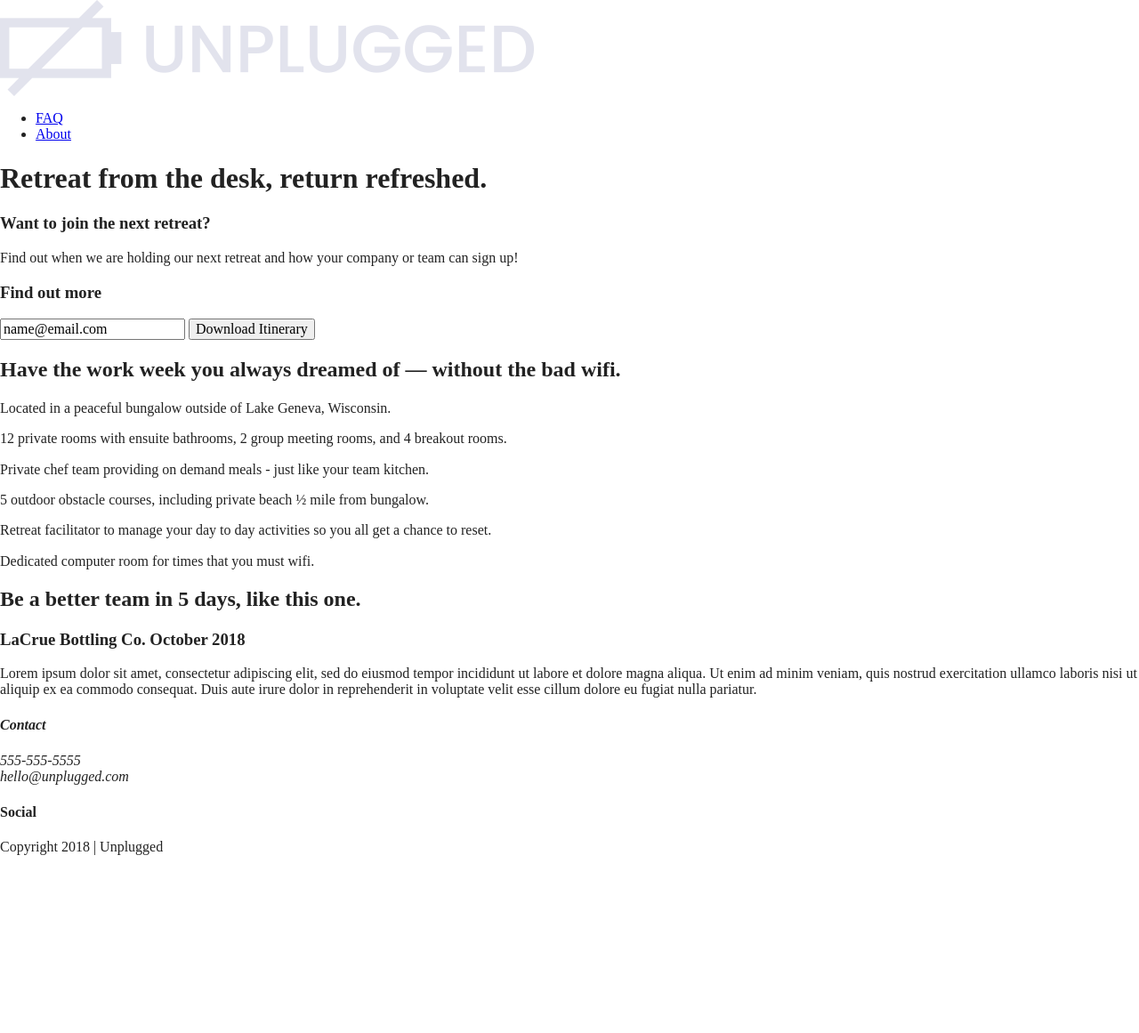
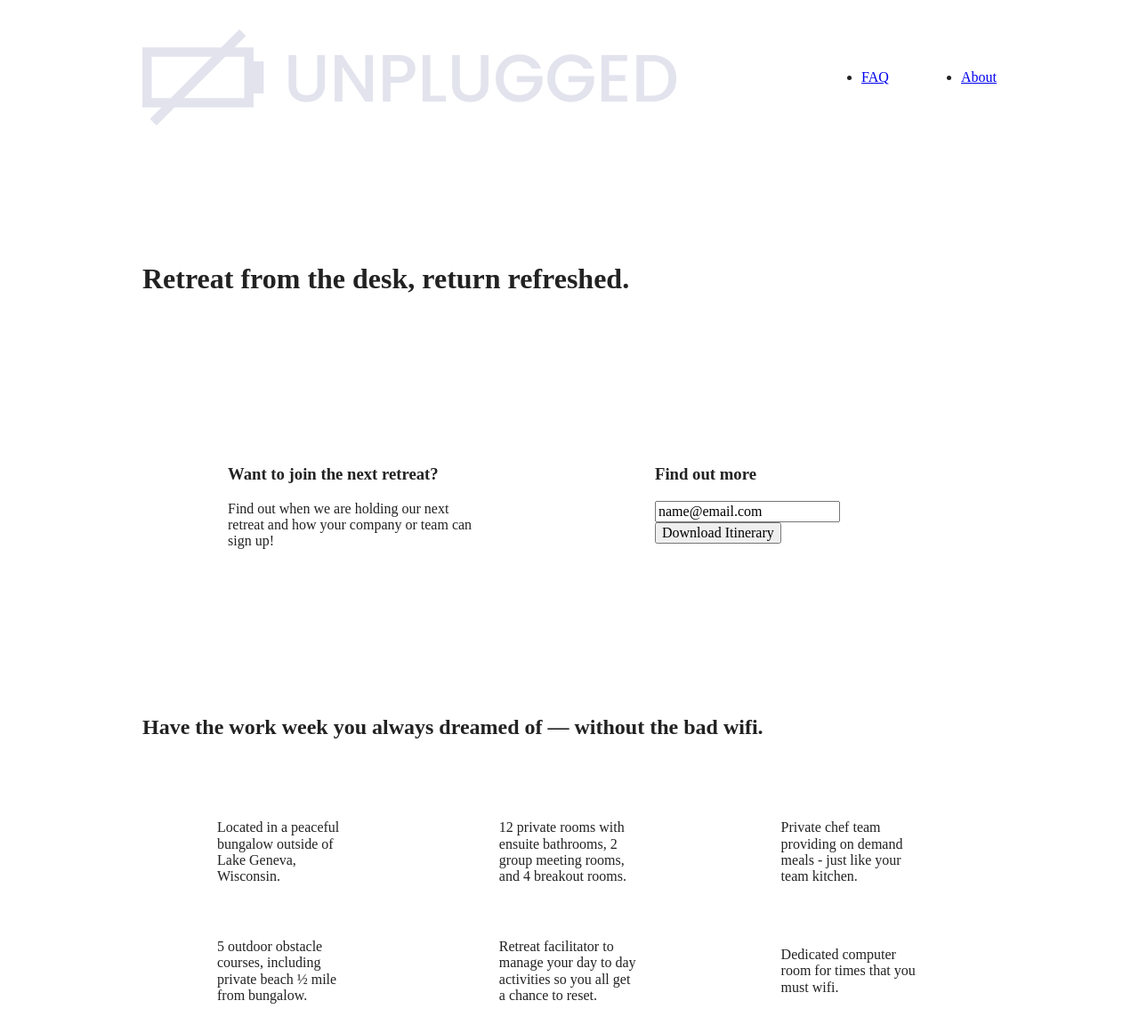
Before and after one commit to sraskin/responsive-website-from-psd-using-html5-boilerplate, a website built with Parcel: page index.html in a window 1280 px wide. Shown: the top 1161 px of the page at 89% size. Before the commit the page ends 978 px from the top, so only its background shows below. Built offline with nearby package versions, Linux system fonts and the light colour scheme.

Commit message:
basic styles for home, about and faq page. and media query added for tablet and desktop

```diff
--- a/css/main.css
+++ b/css/main.css
@@ -86,6 +86,198 @@ textarea {
 /* ==========================================================================
    Author's custom styles
    ========================================================================== */
+.content-wrapper {
+  width: 90%;
+  margin: 50px 0;
+}
+
+/* -------------------- Base Header - Footer Styles -------------------- */
+
+header,
+footer {
+  display: flex;
+  justify-content: center;
+  align-items: center;
+  flex-flow: row wrap;
+}
+
+header {
+  padding: 15px 0;
+}
+
+header .content-wrapper {
+  display: flex;
+  justify-content: center;
+  align-items: center;
+  flex-flow: row wrap;
+  margin: 0;
+}
+
+.header-divider {
+  width: 100%;
+  height: 1px;
+  margin: 10px 0 20px 0;
+}
+
+header nav {
+  display: flex;
+  justify-content: space-around;
+  align-items: center;
+  flex-flow: row wrap;
+  width: 60%;
+}
+
+header nav ul {
+  display: flex;
+  justify-content: space-around;
+  width: 100%;
+}
+
+footer {
+  flex-direction: column;
+}
+
+footer p {
+  margin: 0;
+}
+
+footer .content-wrapper {
+  width: 55%;
+  margin: 50px 0;
+}
+
+footer .contact {
+  margin-bottom: 50px;
+}
+
+footer .social-icons {
+  display: flex;
+  justify-content: space-around;
+  align-items: center;
+}
+
+footer .social-icons p {
+  display: flex;
+  justify-content: center;
+  align-items: center;
+}
+
+footer .copyright {
+  margin: 20px 0;
+}
+
+/* -------------------- Mobile Styles - Homepage -------------------- */
+
+/* Hero Area */
+
+.hero-area {
+  display: flex;
+  justify-content: center;
+  flex-flow: row wrap;
+}
+
+/* Aside */
+
+aside {
+  display: flex;
+  justify-content: center;
+  align-items: center;
+  flex-flow: row wrap;
+}
+
+/* Features */
+
+.features {
+  display: flex;
+  justify-content: center;
+  flex-flow: row wrap;
+}
+
+.features h2 {
+  margin-bottom: 60px;
+}
+
+.features article {
+  width: 63%;
+  margin: 30px 0;
+}
+
+.features .features-items {
+  display: flex;
+  justify-content: center;
+  align-items: center;
+  flex-flow: row wrap;
+}
+
+.features p {
+  margin: 0;
+}
+
+/* Reviews */
+
+.reviews {
+  display: flex;
+  justify-content: center;
+  flex-flow: row wrap;
+}
+
+.reviews h2 {
+  margin-bottom: 40px;
+}
+
+.reviews h3 {
+  width: 55%;
+  margin: 20px 0;
+}
+
+/* ==========================================================================
+   About Page
+   ========================================================================== */
+
+.mission {
+  display: flex;
+  justify-content: center;
+  align-items: center;
+  flex-flow: row wrap;
+}
+
+.contact-section {
+  display: flex;
+  justify-content: center;
+  align-items: center;
+  flex-flow: row wrap;
+}
+
+.contact-content p {
+  margin: 0;
+}
+
+/* ==========================================================================
+   FAQ Page
+   ========================================================================== */
+
+.faq {
+  display: flex;
+  justify-content: center;
+  align-items: center;
+  flex-flow: row wrap;
+}
+
+.faq .content-wrapper {
+  margin: 50px 0 0 0;
+  display: flex;
+  justify-content: center;
+  align-items: center;
+  flex-flow: row wrap;
+}
+
+.faq h2 {
+  margin-bottom: 40px;
+}
+
+.faq-content {
+  margin-bottom: 50px;
+}
 
 /* ==========================================================================
    Helper classes
@@ -175,15 +367,191 @@ textarea {
    Modify as content requires.
    ========================================================================== */
 
-@media only screen and (min-width: 35em) {
-  /* Style adjustments for viewports that meet the condition */
+@media only screen and (min-width:768px) {
+  /*Tablet styles here*/
+
+  /* General styles */
+  .content-wrapper {
+    max-width: 640px;
+    margin: 100px 0;
+  }
+
+  /* Header */
+  header {
+    justify-content: space-around;
+    padding: 33px 0;
+  }
+
+  header .content-wrapper {
+    width: 100%;
+    justify-content: space-between;
+  }
+
+  header nav {
+    width: 20%;
+  }
+
+  header nav ul {
+    justify-content: space-between;
+  }
+
+  .header-divider {
+    display: none;
+  }
+  /* Hero Area */
+
+  /* Aside */
+  aside .content-wrapper {
+    margin: 50px 0;
+    display: flex;
+    justify-content: space-between;
+    flex-flow: row wrap;
+  }
+
+  aside .content-wrapper .form-description,
+  aside .content-wrapper .form {
+    width: 40%;
+    margin: 0;
+  }
+
+  /* Features */
+  .features article {
+    display: flex;
+    justify-content: center;
+    align-items: center;
+    flex-flow: column wrap;
+    flex-basis: 50%;
+  }
+
+  .features .features-item-description {
+    width: 50%;
+  }
+
+  /* Reviews */
+  .reviews article {
+    display: flex;
+    justify-content: space-between;
+  }
+
+  .reviews article div {
+    width: 49%;
+  }
+
+  /* Footer */
+  footer .content-wrapper {
+    width: 65%;
+    margin: 100px 0;
+  }
+
+  .footer-content {
+    display: flex;
+    justify-content: space-between;
+    align-items: center;
+  }
+
+  footer .contact {
+    margin-bottom: 0;
+  }
+
+  footer .copyright {
+    width: 100%;
+  }
+
+  /* ==========================================================================
+   About Page
+   ========================================================================== */
+
+  .mission-content {
+    display: flex;
+    justify-content: space-between;
+    align-items: center;
+    padding-top: 20px
+  }
+
+  .mission-content p {
+    width: 45%;
+  }
+
+  .contact-section .content-wrapper h2 {
+    width: 80%;
+  }
+
+  .contact-content {
+    display: flex;
+    justify-content: space-between;
+    align-items: flex-start;
+  }
+
+  /* ==========================================================================
+   FAQ Page
+   ========================================================================== */
+
+  .faq .content-wrapper {
+    justify-content: space-between;
+  }
+
+  .faq-content {
+    flex-basis: 45%;
+  }
+
+  .faq h2 {
+    width: 100%;
+  }
 }
 
-@media print,
-  (-webkit-min-device-pixel-ratio: 1.25),
-  (min-resolution: 1.25dppx),
-  (min-resolution: 120dpi) {
-  /* Style adjustments for high resolution devices */
+@media only screen and (min-width:1200px) {
+  /*Desktop styles here*/
+
+  .content-wrapper {
+    max-width: 960px;
+  }
+
+  /* Hero */
+  .hero-area h1 {
+    width: 60%;
+  }
+
+  /* Aside */
+  aside .content-wrapper {
+    justify-content: space-around;
+  }
+
+  aside .content-wrapper .form-description,
+  aside .content-wrapper .form {
+    width: 30%;
+  }
+
+  /* Features */
+
+  .features h2 {
+    width: 90%;
+  }
+
+  .features article {
+    flex-basis: 33%;
+  }
+
+  /* Reviews */
+  .reviews article div {
+    width: 42%;
+  }
+
+  /* ==========================================================================
+  About Page
+  ========================================================================== */
+
+  .mission h2,
+  .contact-section .content-wrapper h2 {
+    width: 95%;
+  }
+
+  /* ==========================================================================
+  FAQ Page
+  ========================================================================== */
+  .faq h2 {
+    width: 100%;
+  }
+
 }
 
 /* ==========================================================================
```
